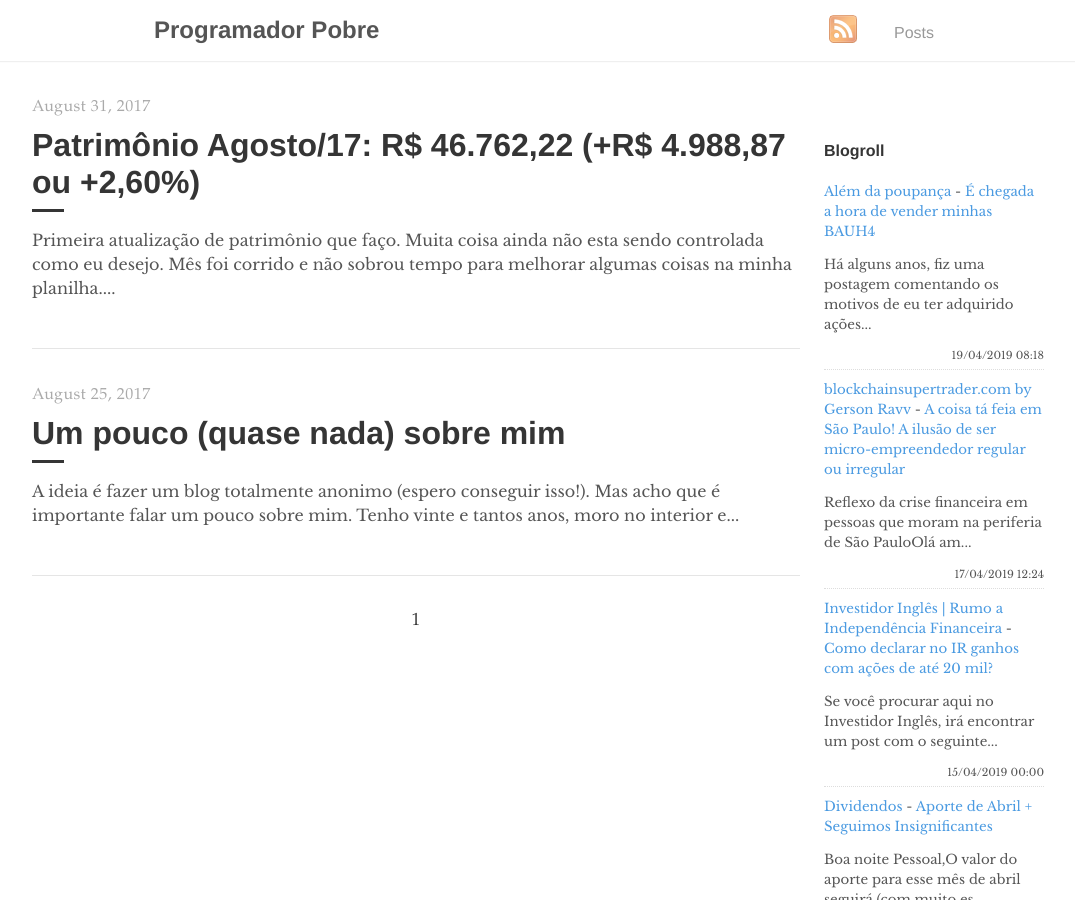
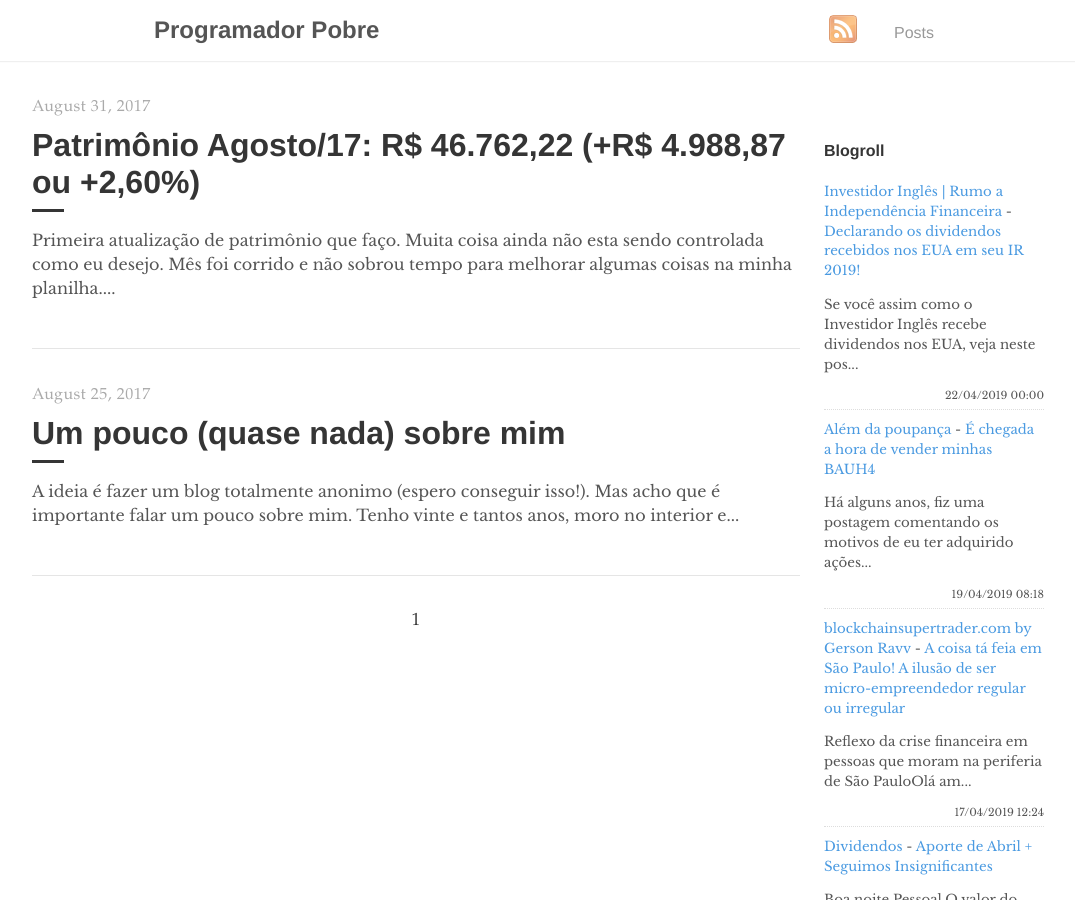
Before and after one commit to programadorpobre/programadorpobre.github.io, a Jekyll site: the page built from index.html, in a window 1280 px wide and 900 px high. Shown: the whole window, without its empty margins (96-1171 px from the left). Built offline with Jekyll 4.4.1, drawn with Linux system fonts in a browser that asks for light colours; the list of posts is cut into pages by our own code; comment, search, counter and statistics services are not loaded.

Commit message:
[ci skip] travis #625

```diff
--- a/_includes/feed-entries.html
+++ b/_includes/feed-entries.html
@@ -1,3 +1,8 @@
+<div class="feed-entry">
+    <a class="feed-entry-site-name" href="https://www.investidoringles.com/">Investidor Inglês | Rumo a Independência Financeira</a> - <a class="feed-entry-title" href="https://www.investidoringles.com/2019/04/como-declarar-dividendos-recebidos-eua.html">Declarando os dividendos recebidos nos EUA em seu IR 2019!</a>
+    <p class="feed-entry-summary">Se você assim como o Investidor Inglês recebe dividendos nos EUA, veja neste pos...</p>
+    <time datetime="2019-04-22T00:00:00.000-03:00">22/04/2019 00:00</time>
+</div>
 <div class="feed-entry">
     <a class="feed-entry-site-name" href="https://alemdapoupanca.blogspot.com/">Além da poupança</a> - <a class="feed-entry-title" href="https://alemdapoupanca.blogspot.com/2019/04/e-chegada-hora-de-vender-minhas-bauh4.html">É chegada a hora de vender minhas BAUH4</a>
     <p class="feed-entry-summary">Há alguns anos, fiz uma postagem comentando os motivos de eu ter adquirido ações...</p>
@@ -7,11 +12,6 @@
     <a class="feed-entry-site-name" href="http://www.blockchainsupertrader.com/">blockchainsupertrader.com by Gerson Ravv</a> - <a class="feed-entry-title" href="http://www.blockchainsupertrader.com/2019/04/a-coisa-ta-feia-em-sao-paulo-ilusao-de.html">A coisa tá feia em São Paulo! A ilusão de ser micro-empreendedor regular ou irregular</a>
     <p class="feed-entry-summary">Reflexo da crise financeira em pessoas que moram na periferia de São PauloOlá am...</p>
     <time datetime="2019-04-17T12:24:00.002-03:00">17/04/2019 12:24</time>
-</div>
-<div class="feed-entry">
-    <a class="feed-entry-site-name" href="https://www.investidoringles.com/">Investidor Inglês | Rumo a Independência Financeira</a> - <a class="feed-entry-title" href="https://www.investidoringles.com/2019/04/como-preencher-ganhos-liquidos-isentos-imposto-renda.html">Como declarar no IR ganhos com ações de até 20 mil?</a>
-    <p class="feed-entry-summary">Se você procurar aqui no Investidor Inglês, irá encontrar um post com o seguinte...</p>
-    <time datetime="2019-04-15T00:00:00.001-03:00">15/04/2019 00:00</time>
 </div>
 <div class="feed-entry">
     <a class="feed-entry-site-name" href="http://bonsdividendos.blogspot.com/">Dividendos</a> - <a class="feed-entry-title" href="http://bonsdividendos.blogspot.com/2019/04/aporte-de-abril-seguimos-insignificantes.html">Aporte de Abril + Seguimos Insignificantes</a>
```
